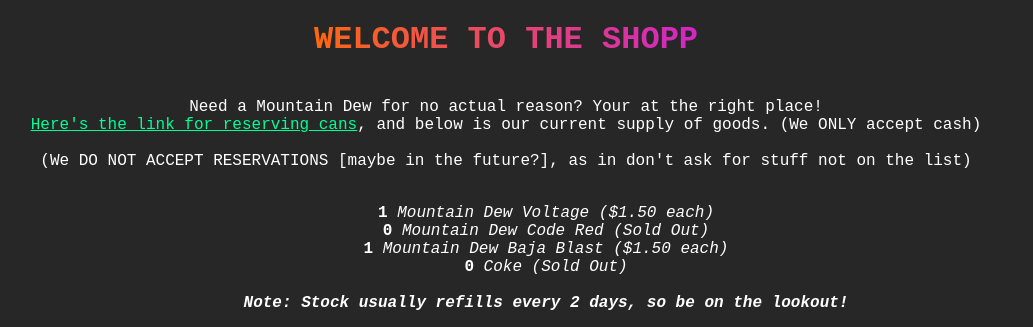
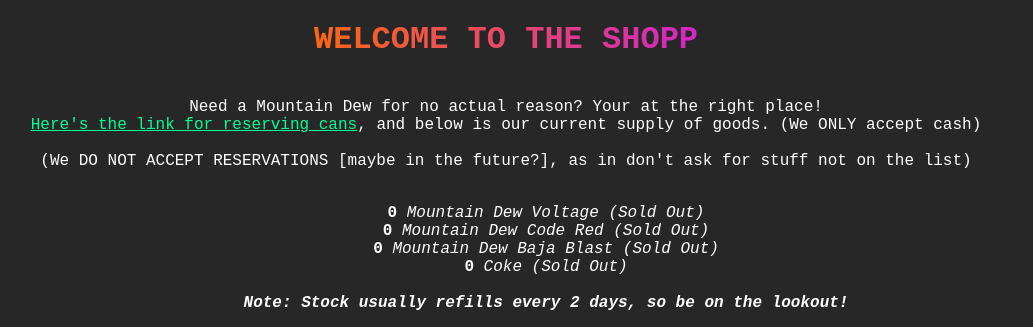
Before and after one commit to dolphinboy12213/Theshopp, a plain HTML site: page index.html in a window 1280 px wide. Shown: the top 327 px of the page, without its empty margins (134-1167 px from the left). Drawn offline with Linux system fonts and the light colour scheme.

Commit message:
Update index.html

```diff
--- a/index.html
+++ b/index.html
@@ -63,9 +63,9 @@
     <br>
     <center><ul><center>
        <ul style = "list-style-type: none">
-       <center><li><b>1 </b><em>Mountain Dew Voltage ($1.50 each)</em></li></center>
+       <center><li><b>0 </b><em>Mountain Dew Voltage (Sold Out)</em></li></center>
       <center><li><b>0 </b><em>Mountain Dew Code Red (Sold Out)</em></li></center>
-         <center><li><b>1 </b><em>Mountain Dew Baja Blast ($1.50 each)</em></li></center>
+         <center><li><b>0 </b><em>Mountain Dew Baja Blast (Sold Out)</em></li></center>
          <center><li><b>0 </b><em>Coke (Sold Out)</em></li></center>
          <br>
          <!--- Add out of stock mesaage ---->
```
